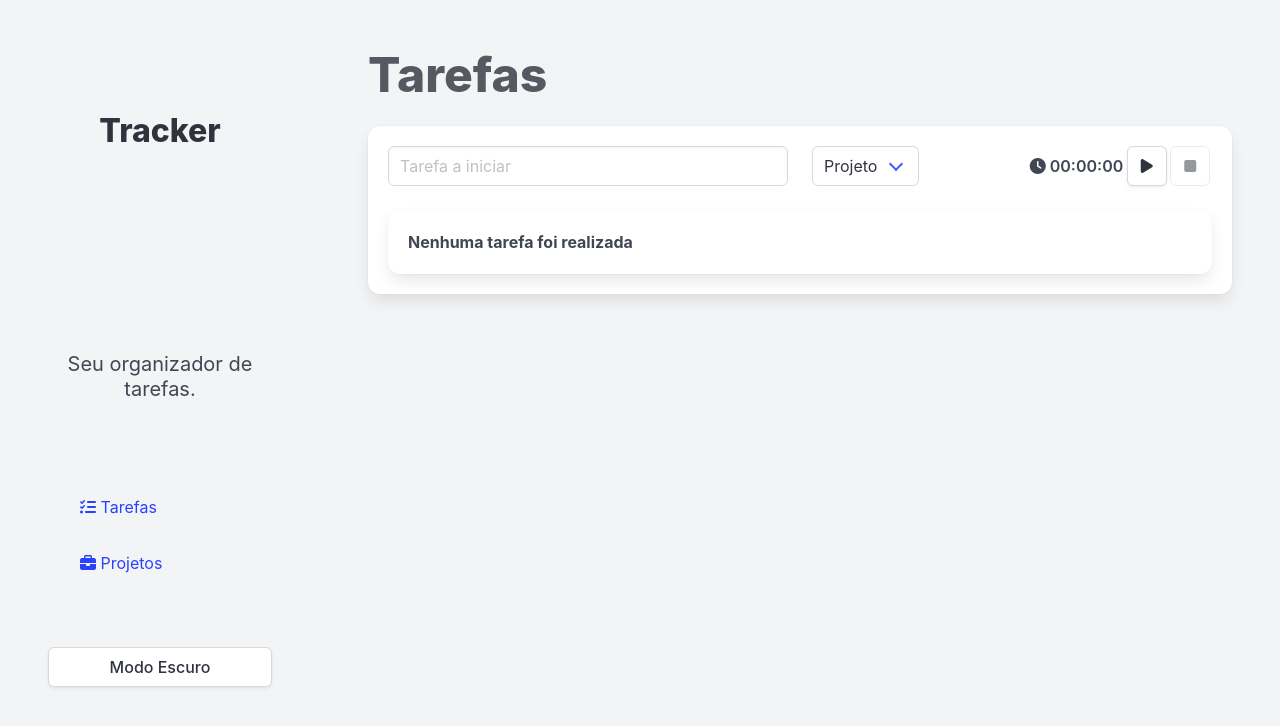
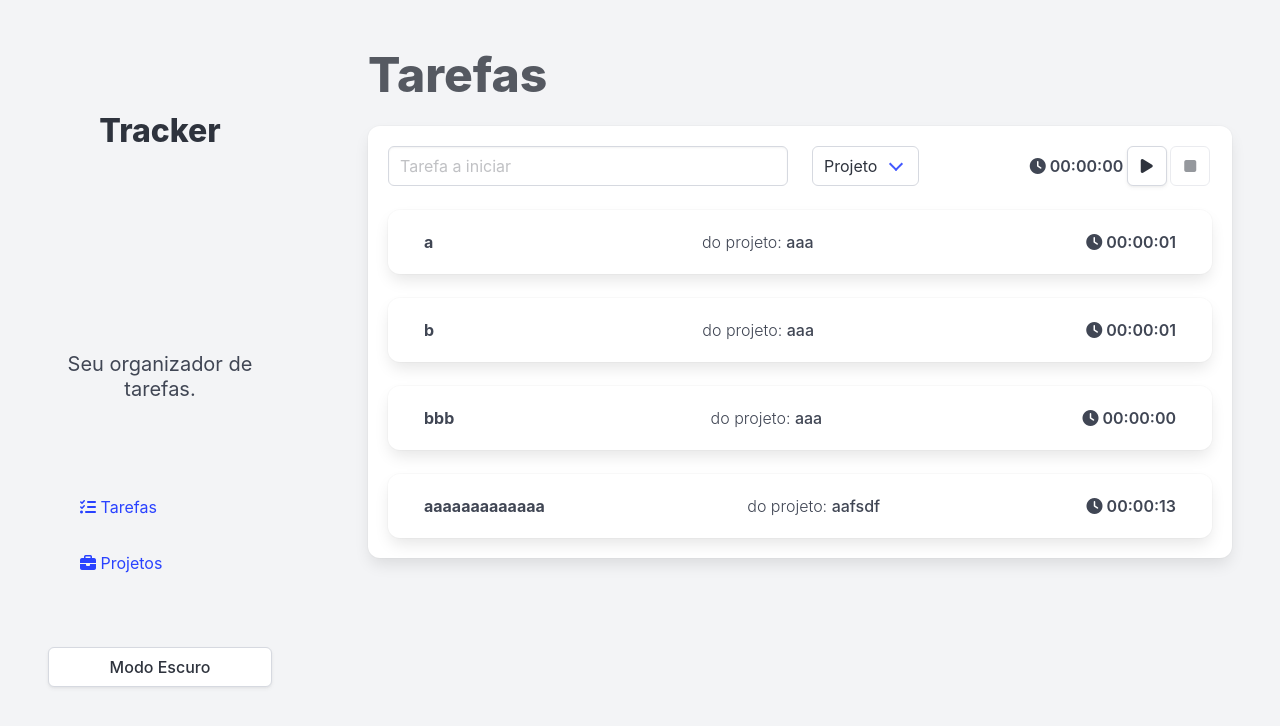
Before and after one commit to DaviVilarinho/tracker, a Vue app: page /#/ in a window 1280 px wide. Shown: the top 726 px of the page. Built offline with nearby package versions, Linux system fonts and the light colour scheme; data requests are answered from the project's data file.

Commit message:
refactoring to more readability

```diff
--- a/db.json
+++ b/db.json
@@ -3,7 +3,40 @@
     {
       "id": "eeb6",
       "name": "aafsdf"
+    },
+    {
+      "id": "aee9",
+      "name": "asdf"
+    },
+    {
+      "id": "c26f",
+      "name": "aaa"
     }
   ],
-  "tasks": []
+  "tasks": [
+    {
+      "id": "1e55",
+      "name": "a",
+      "counterTime": 1000,
+      "idProject": "c26f"
+    },
+    {
+      "id": "5aea",
+      "name": "b",
+      "counterTime": 1000,
+      "idProject": "c26f"
+    },
+    {
+      "id": "0511",
+      "name": "bbb",
+      "counterTime": 0,
+      "idProject": "c26f"
+    },
+    {
+      "id": "dc1e",
+      "name": "aaaaaaaaaaaaa",
+      "counterTime": 13000,
+      "idProject": "eeb6"
+    }
+  ]
 }
--- a/src/components/DoneTodo.vue
+++ b/src/components/DoneTodo.vue
@@ -5,7 +5,10 @@
         {{ item.name ?? 'Tarefa sem Descrição' }}
       </div>
       <div>
-        {{ store.state.projects[item.idProject]?.name ?? 'Tarefa sem projeto' }}
+        <p>
+          <span class="has-text-weight-light">do projeto: </span>
+          <span class="has-text-weight-medium"> {{ store.state.projects[item.idProject]?.name ?? 'Tarefa sem projeto' }}</span>
+        </p>
       </div>
       <div>
         <cronometro-view :counter="item.counterTime"/>
```
